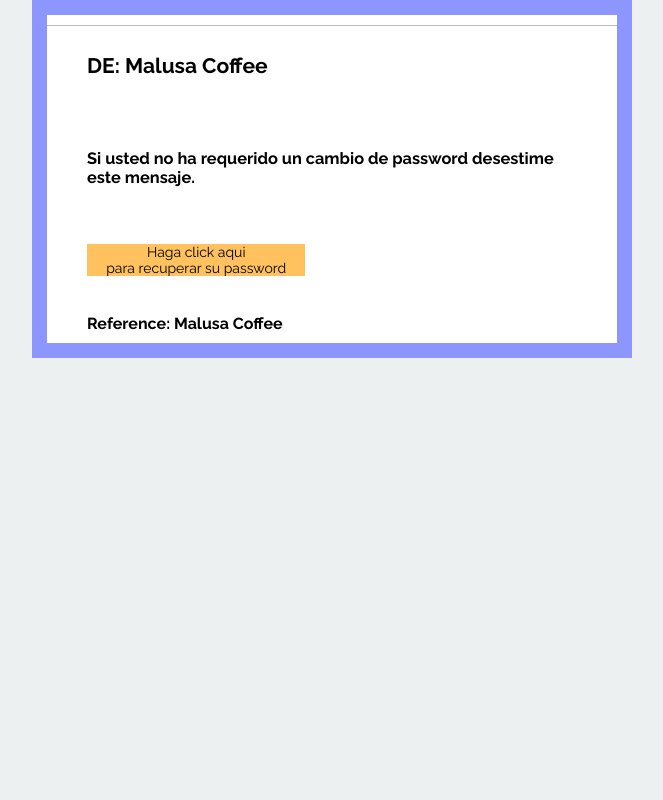
After one commit to Lopez-maxi/Cafeteria, a PHP site: page /carrito/login/reset.php in a window 1280 px wide. The commit adds this page. Shown: the whole page, without its empty margins (308-971 px from the left). Run offline with PHP 8.4, Linux system fonts and the light colour scheme.

Commit message:
reestablecer password

```diff
--- a/login/index.php
+++ b/login/index.php
@@ -12,6 +12,7 @@
 		 WHERE usuario=:usuario
 		 AND password=:password
 		 ");
+
 		$sentencia->bindParam(":usuario",$usuario);
 		$sentencia->bindParam(":password",$password);
 		$sentencia->execute();
@@ -21,11 +22,12 @@
 		if($lista_usuarios['n_usuario']>0){
 			$_SESSION['usuario']=$lista_usuarios['usuario'];
 			$_SESSION['logueado']=true;
+			header("Location:../admin/");
+		}else{
 
-		}else{
 			$mensaje="ERROR: El usuario o la contraseña son incorrectas";
 		}
-}
+	}
 ?>
 
 <!doctype html>
--- /dev/null
+++ b/login/reset.php
@@ -0,0 +1,144 @@
+<html>
+<head>
+  <meta http-equiv="Content-Type" content="text/html; charset=UTF-8">
+  <meta name="viewport" content="width=device-width, initial-scale=1.0">
+  <meta name="x-apple-disable-message-reformatting">
+  <meta http-equiv="X-UA-Compatible" content="IE=edge">
+  <title></title>
+    <style type="text/css">
+      @media only screen and (min-width: 620px) {
+  .u-row {
+    width: 600px !important;
+  }
+  .u-row .u-col {
+    vertical-align: top;
+  }
+
+  .u-row .u-col-100 {
+    width: 600px !important;
+  }
+
+}
+@media (max-width: 620px) {
+  .u-row-container {
+    max-width: 100% !important;
+    padding-left: 0px !important;
+    padding-right: 0px !important;
+  }
+  .u-row .u-col {
+    min-width: 320px !important;
+    max-width: 100% !important;
+    display: block !important;
+  }
+  .u-row {
+    width: 100% !important;
+  }
+  .u-col {
+    width: 100% !important;
+  }
+  .u-col > div {
+    margin: 0 auto;
+  }
+}
+body {
+  margin: 0;
+  padding: 0;
+}
+table,
+tr,
+td {
+  vertical-align: top;
+  border-collapse: collapse;
+}
+p {
+  margin: 0;
+}
+.ie-container table,
+.mso-container table {
+  table-layout: fixed;
+}
+* {
+  line-height: inherit;
+}
+a[x-apple-data-detectors='true'] {
+  color: inherit !important;
+  text-decoration: none !important;
+}
+table, td { color: #000000; }
+#u_body a { color: #0000ee; text-decoration: underline; }
+ @media (max-width: 480px)
+ { #u_column_2 .v-col-border
+ { border-top: 5px solid #8d95ff !important;border-left: 5px solid #8d95ff !important;border-right: 5px solid #8d95ff !important;border-bottom: 5px solid #8d95ff !important; }
+ #u_content_image_1 .v-container-padding-padding { padding: 20px 10px 10px !important; }
+ #u_content_image_1 .v-src-width { width: auto !important; }
+ #u_content_image_1 .v-src-max-width { max-width: 31% !important; }
+ #u_content_text_2 .v-container-padding-padding { padding: 20px 10px 10px !important; }
+ #u_content_button_1 .v-container-padding-padding { padding: 10px !important; }
+ #u_content_button_1 .v-size-width { width: 65% !important; }
+ #u_content_text_1 .v-container-padding-padding { padding: 10px 10px 40px !important; }
+ #u_content_social_1 .v-container-padding-padding { padding: 40px 10px 10px !important; }
+  #u_content_text_3 .v-container-padding-padding { padding: 10px 10px 20px !important; }
+  #u_content_image_3 .v-container-padding-padding { padding: 20px 10px 40px !important; } }</style>
+
+<link href="https://fonts.googleapis.com/css?family=Raleway:400,700&display=swap" rel="stylesheet" type="text/css">
+</head>
+<main class="container" >
+<div class="card-body">
+<body class="clean-body u_body" style="margin: 0;padding: 0;-webkit-text-size-adjust: 100%;background-color: #ecf0f1;color: #000000">
+  <table id="u_body" style="border-collapse: collapse;table-layout: fixed;border-spacing: 0;mso-table-lspace: 0pt;mso-table-rspace: 0pt;vertical-align: top;min-width: 320px;Margin: 0 auto;background-color: #ecf0f1;width:100%" cellpadding="0" cellspacing="0">
+  <tbody>
+  <tr style="vertical-align: top">
+    <td style="word-break: break-word;border-collapse: collapse !important;vertical-align: top">
+<div class="u-row-container" style="padding: 0px;background-color: transparent">
+  <div class="u-row" style="margin: 0 auto;min-width: 320px;max-width: 600px;overflow-wrap: break-word;word-wrap: break-word;word-break: break-word;background-color: transparent;">
+    <div style="border-collapse: collapse;display: table;width: 100%;height: 100%;background-color: transparent;">
+<div id="u_column_2" class="u-col u-col-100" style="max-width: 320px;min-width: 600px;display: table-cell;vertical-align: top;">
+  <div style="background-color: #ffffff;height: 100%;width: 100% !important;border-radius: 0px;-webkit-border-radius: 0px; -moz-border-radius: 0px;">
+  <div class="v-col-border" style="box-sizing: border-box; height: 100%; padding: 0px;border-top: 15px solid #8d95ff;border-left: 15px solid #8d95ff;border-right: 15px solid #8d95ff;border-bottom: 15px solid #8d95ff;border-radius: 0px;-webkit-border-radius: 0px; -moz-border-radius: 0px;">
+<table id="u_content_image_1" role="presentation" cellpadding="0" cellspacing="0" width="100%" border="0">
+
+</table>
+<table  role="presentation" cellpadding="0" cellspacing="0" width="100%" border="0">
+  <tbody>
+    <tr>
+      <td class="v-container-padding-padding" style="overflow-wrap:break-word;word-break:break-word;padding:10px 0px;font-family:'Raleway',sans-serif;" align="left">
+  <table height="0px" align="center" border="0" cellpadding="0" cellspacing="0" width="100%" style="border-collapse: collapse;table-layout: fixed;border-spacing: 0;mso-table-lspace: 0pt;mso-table-rspace: 0pt;vertical-align: top;border-top: 1px solid #BBBBBB;-ms-text-size-adjust: 100%;-webkit-text-size-adjust: 100%">
+    <tbody>
+      <tr style="vertical-align: top">
+        <td style="word-break: break-word;border-collapse: collapse !important;vertical-align: top;font-size: 0px;line-height: 0px;mso-line-height-rule: exactly;-ms-text-size-adjust: 100%;-webkit-text-size-adjust: 100%">
+          <span>&#160;</span>
+        </td>
+      </tr>
+    </tbody>
+  </table>
+      </td>
+    </tr>
+  </tbody>
+</table>
+<table id="u_content_text_2" role="presentation" cellpadding="0" cellspacing="0" width="100%" border="0">
+  <tbody>
+    <tr>
+      <td class="v-container-padding-padding" style="overflow-wrap:break-word;word-break:break-word;padding:20px 40px 10px;font-family:'Raleway',sans-serif;" align="left">
+  <div style="font-size: 14px; line-height: 140%; text-align: left; word-wrap: break-word;">
+    </span><h2>DE: Malusa Coffee</h2><br/><br><h3>Si usted no ha requerido un cambio de password desestime este mensaje.</h3><br/>
+  </div>
+      </td>
+    </tr>
+  </tbody>
+</table>
+<table id="u_content_button_1" role="presentation" cellpadding="0" cellspacing="0" width="100%" border="0">
+  <tbody>
+    <tr>
+      <td class="v-container-padding-padding" style="overflow-wrap:break-word;word-break:break-word;padding:10px 10px 10px 40px;font-family:'Raleway',sans-serif;" align="left">
+<div align="left">
+    <a href="http://localhost/carrito/login/nueva.php" target="_blank" class="v-button v-size-width" style="box-sizing: border-box;display: inline-block;text-decoration: none;-webkit-text-size-adjust: none;text-align: center;color: #000000; background-color: #ffc25e; border-radius: 0px;-webkit-border-radius: 0px; -moz-border-radius: 0px; width:42%; max-width:100%; overflow-wrap: break-word; word-break: break-word; word-wrap:break-word; mso-border-alt: none;font-size: 14px;">
+      </span>Haga click aqui </br> para recuperar su password</span>
+    </a>
+</div><br /><br /><strong>Reference: Malusa Coffee</p>
+      </td>
+    </tr>
+  </tbody>
+</table>
+  </div>
+</body>
+</html>
```
Also changed, not shown: login/reestablecer.php (+73 -4 lines), login/img/hola.jpg (renamed from login/images/hola.jpg), login/img/hola1.jpg (renamed from login/images/hola1.jpg), login/img/imagen-7.png (added), login/img/imagen.jpg (added), login/img/logo.png (renamed from login/images/logo.png).
